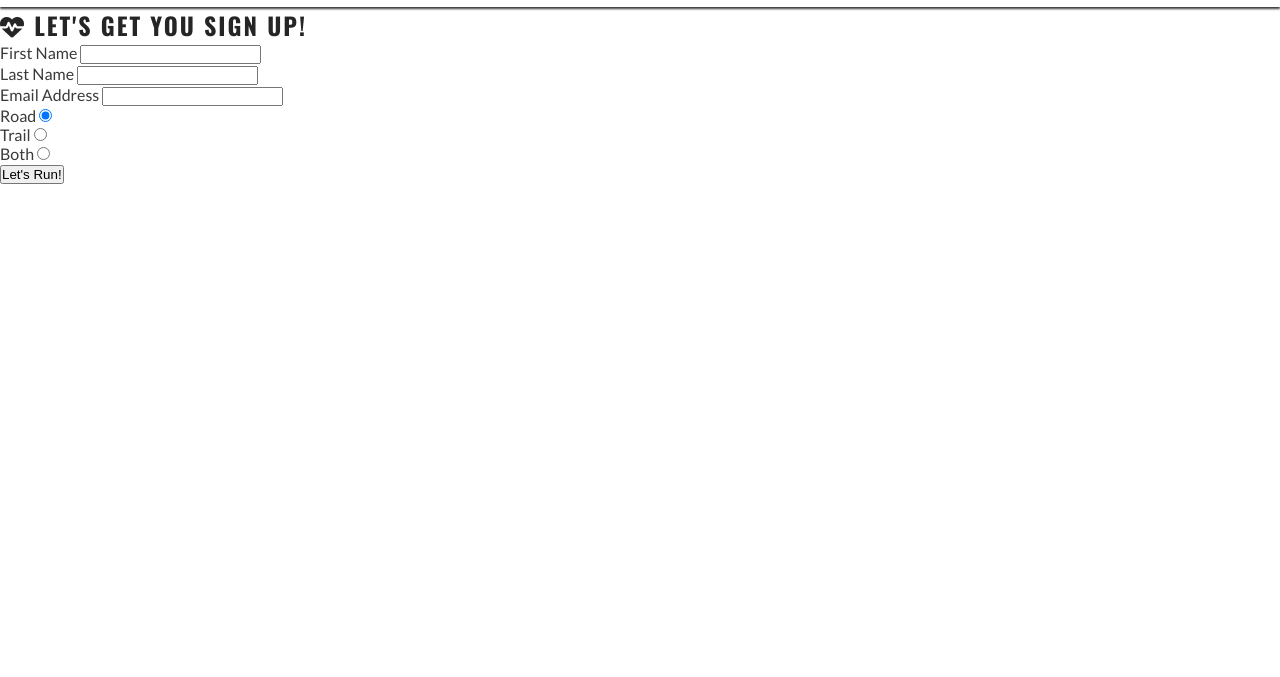
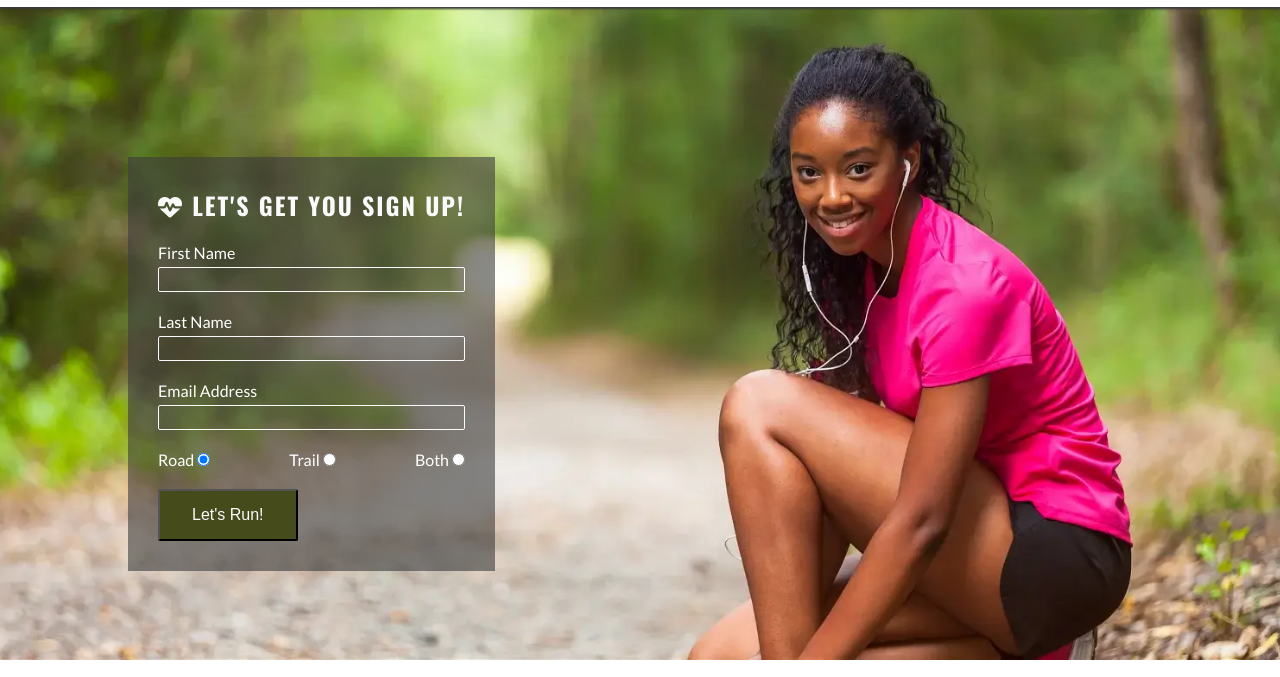
Before and after one commit to akashebaev-ux/love-running, a plain HTML site: page signup.html in a window 1280 px wide. Shown: the part 72-749 px from the top of the page. Drawn offline with nearby package versions, Linux system fonts and the light colour scheme.

Commit message:
"Add styles to signup section"

```diff
--- a/assets/css/style.css
+++ b/assets/css/style.css
@@ -86,7 +86,11 @@ nav {
 main {
     /* Make main element take up any surplus space to push footer down*/
     flex: 1 0 auto;
+    /*Add margin at the top to prevent content from being covered by the header*/
     margin-top: 47px;
+    /*Enable flex properties for child elements*/
+    display: flex;
+    flex-direction: column;
 }
 
 /*Hero section*/
@@ -184,6 +188,51 @@ main {
     line-height: 0;
 }
 
+/*Signup section*/
+
+#signup {
+    background: url("../images/signup-image.webp");
+    background-size: cover;
+    background-position: 75%;
+    padding: 20px 10% 0 10%;
+    flex-grow:1;
+
+}
+#signup-form {
+    color: #ffffff;
+    background-color: rgba(60,60,60,0.6);
+    padding: 30px;
+
+}
+#signup-form>h2 {
+    color: #fafafa;
+    margin-bottom: 20px;
+}
+.text-input {
+    background: transparent;
+    color: #fafafa;
+    width: 100%;
+    height: 25px;
+    margin: 5px 0 20px 0;
+    border: 1px solid #fafafa;
+    border-radius: 2px;
+    padding: 0 5px;
+}
+.radio-buttons{
+   width: 100%;
+   display: flex;
+    justify-content: space-between;
+}
+.join-button{
+    margin-top: 20px;
+    border-radius: 2px;
+    padding: 15px 32px;
+    font-size: 100%;
+    background-color: #454b1b;
+    color: #fafafa;
+}
+
+
 /*Footer*/
 #social-networks {
     text-align: center;
@@ -261,7 +310,33 @@ main {
     #photos {
         column-count: 3;
     }
+
+    /*Signup section*/
+    #signup{
+        background-position: center;
+        position: relative; }
+    #signup-form {
+        max-width: 400px;
+        position: absolute;
+        left: 10%;
+        top: 150px;
+    }
+    .text-input:hover {
+    border-color: #f16c6b;}
+
+    .join-button:hover {
+    background-color: #fafafa;
+    color: #454b1b;}
+
 }
+#signup {
+    background-position: relative;
+    position: relative;
+}
+#signup-form{
+    position: absolute;
+}
+
 /* Large devices (laptops and desktops, 992px and up)*/
 @media screen and (min-width: 992px) {
     #menu a:hover {
```
Also changed, not shown: assets/images/signup-image.webp (added).
